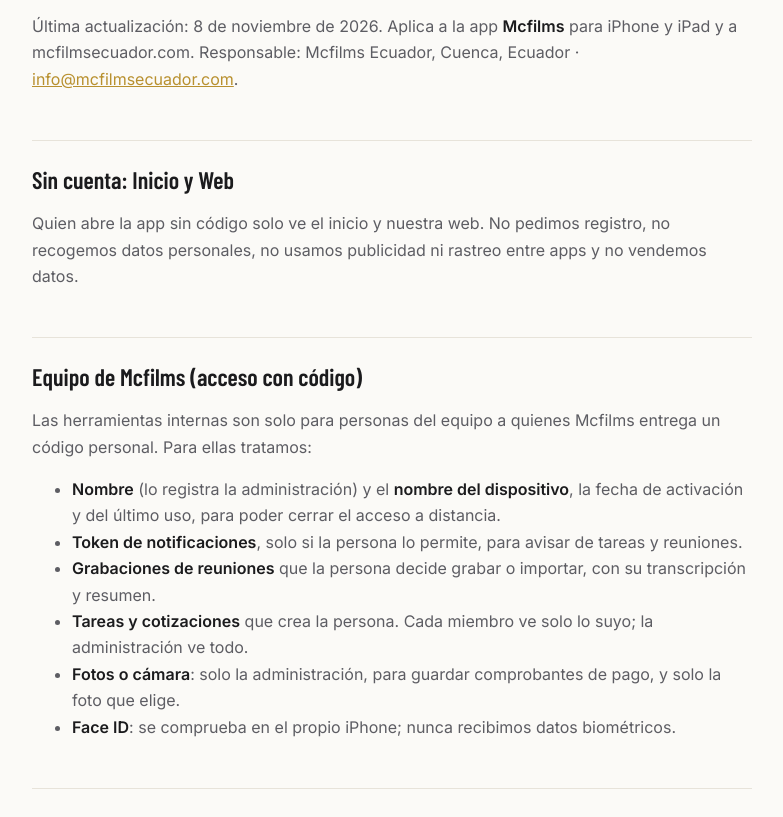
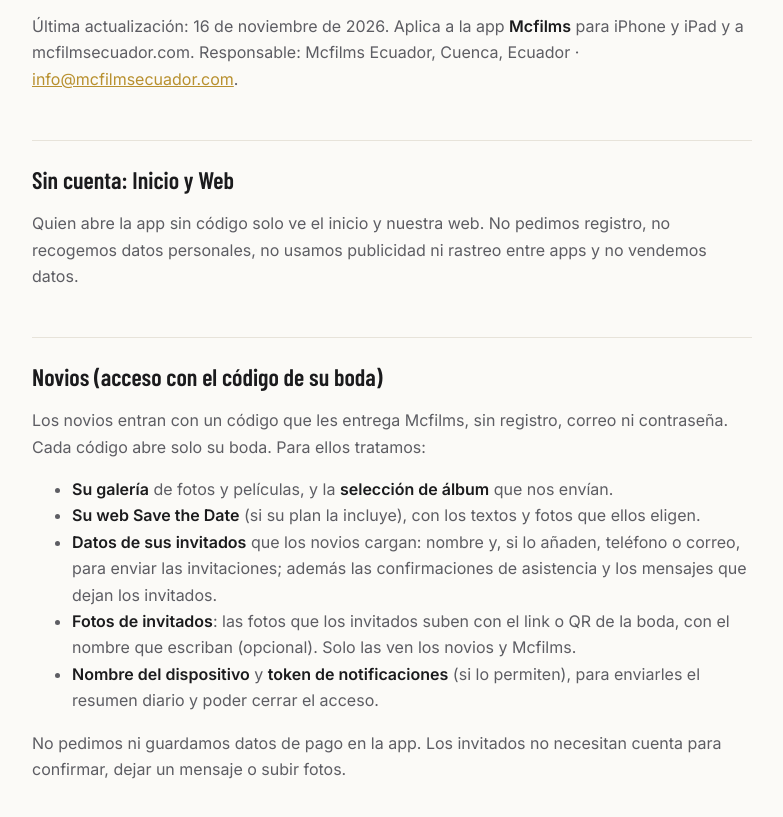
Before and after one commit to mcfilmsecuador-blip/mcfilmsweb, a plain HTML site: page privacidad.html in a window 1280 px wide. Shown: the part 134-951 px from the top of the page, without its empty margins (248-1031 px from the left). Drawn offline with nearby package versions, Linux system fonts and the light colour scheme.

Commit message:
Privacidad: novios, invitados y fotos de invitados; créditos de Mcfilms Studio
Co-Authored-By: Claude Opus 5.5 <noreply@anthropic.com>

```diff
--- a/privacidad.html
+++ b/privacidad.html
@@ -12,9 +12,19 @@ h1{font:600 44px/1.05 'Barlow Condensed',sans-serif;margin:.2em 0 .4em} h2{font:
 p,li{color:var(--mu)} strong{color:var(--tx)} footer{margin-top:3em;font-size:14px;color:var(--mu)}
 </style></head><body><main><a class="eb" href="/">Mcfilms Ecuador</a>
 <h1>Política de privacidad</h1>
-<p>Última actualización: 8 de noviembre de 2026. Aplica a la app <strong>Mcfilms</strong> para iPhone y iPad y a mcfilmsecuador.com. Responsable: Mcfilms Ecuador, Cuenca, Ecuador · <a href="mailto:info@mcfilmsecuador.com">info@mcfilmsecuador.com</a>.</p>
+<p>Última actualización: 16 de noviembre de 2026. Aplica a la app <strong>Mcfilms</strong> para iPhone y iPad y a mcfilmsecuador.com. Responsable: Mcfilms Ecuador, Cuenca, Ecuador · <a href="mailto:info@mcfilmsecuador.com">info@mcfilmsecuador.com</a>.</p>
 <h2>Sin cuenta: Inicio y Web</h2>
 <p>Quien abre la app sin código solo ve el inicio y nuestra web. No pedimos registro, no recogemos datos personales, no usamos publicidad ni rastreo entre apps y no vendemos datos.</p>
+<h2>Novios (acceso con el código de su boda)</h2>
+<p>Los novios entran con un código que les entrega Mcfilms, sin registro, correo ni contraseña. Cada código abre solo su boda. Para ellos tratamos:</p>
+<ul>
+<li><strong>Su galería</strong> de fotos y películas, y la <strong>selección de álbum</strong> que nos envían.</li>
+<li><strong>Su web Save the Date</strong> (si su plan la incluye), con los textos y fotos que ellos eligen.</li>
+<li><strong>Datos de sus invitados</strong> que los novios cargan: nombre y, si lo añaden, teléfono o correo, para enviar las invitaciones; además las confirmaciones de asistencia y los mensajes que dejan los invitados.</li>
+<li><strong>Fotos de invitados</strong>: las fotos que los invitados suben con el link o QR de la boda, con el nombre que escriban (opcional). Solo las ven los novios y Mcfilms.</li>
+<li><strong>Nombre del dispositivo</strong> y <strong>token de notificaciones</strong> (si lo permiten), para enviarles el resumen diario y poder cerrar el acceso.</li>
+</ul>
+<p>No pedimos ni guardamos datos de pago en la app. Los invitados no necesitan cuenta para confirmar, dejar un mensaje o subir fotos.</p>
 <h2>Equipo de Mcfilms (acceso con código)</h2>
 <p>Las herramientas internas son solo para personas del equipo a quienes Mcfilms entrega un código personal. Para ellas tratamos:</p>
 <ul>
@@ -26,12 +36,12 @@ p,li{color:var(--mu)} strong{color:var(--tx)} footer{margin-top:3em;font-size:14
 <li><strong>Face ID</strong>: se comprueba en el propio iPhone; nunca recibimos datos biométricos.</li>
 </ul>
 <h2>Con quién se comparten</h2>
-<p>Los datos se guardan en Cloudflare (servidores y almacenamiento). Para transcribir y resumir reuniones el audio se envía a proveedores de inteligencia artificial (Replicate, que ejecuta modelos de Google y OpenAI, y AssemblyAI como respaldo), que lo procesan solo para darnos el resultado. Las notificaciones pasan por Expo y Apple. No compartimos datos con nadie más ni con fines publicitarios.</p>
+<p>Los datos se guardan en Cloudflare (servidores y almacenamiento). Para transcribir y resumir reuniones el audio se envía a proveedores de inteligencia artificial (Replicate, que ejecuta modelos de Google y OpenAI, y AssemblyAI como respaldo), que lo procesan solo para darnos el resultado. Las notificaciones pasan por Expo y Apple. No vendemos datos, no mostramos publicidad, no rastreamos a nadie entre apps y no compartimos datos con nadie más ni con fines publicitarios.</p>
 <h2>Cuánto tiempo y cómo borrarlos</h2>
-<p>Los datos se conservan mientras la persona forma parte del equipo. Un iPhone sin uso por 90 días se desconecta solo. Lo eliminado pasa a una papelera y la administración puede borrarlo; también puede eliminar a una persona y cerrar todos sus dispositivos. Para pedir acceso, corrección o eliminación de tus datos escribe a <a href="mailto:info@mcfilmsecuador.com">info@mcfilmsecuador.com</a> y respondemos en un máximo de 15 días.</p>
+<p>Los datos de cada boda se conservan mientras su galería y su web estén activas, según lo acordado con los novios; los novios pueden pedir que los borremos antes. Los datos del equipo se conservan mientras la persona forma parte del equipo. Un iPhone sin uso por 90 días se desconecta solo. Lo eliminado pasa a una papelera y la administración puede borrarlo; también puede eliminar a una persona y cerrar todos sus dispositivos. Para pedir acceso, corrección o eliminación de tus datos escribe a <a href="mailto:info@mcfilmsecuador.com">info@mcfilmsecuador.com</a> y respondemos en un máximo de 15 días.</p>
 <h2>Seguridad</h2>
 <p>Toda la comunicación va cifrada (HTTPS). Los códigos de acceso son personales y de un solo uso, cada dispositivo tiene su propia llave que se puede anular, y cada rol solo puede ver lo que le corresponde.</p>
 <h2>Menores</h2>
 <p>La app no está dirigida a menores de edad.</p>
-<footer>¿Dudas? <a href="/soporte.html">Soporte</a> · <a href="https://wa.me/593998400211">WhatsApp</a></footer>
+<footer>¿Dudas? <a href="/soporte.html">Soporte</a> · <a href="https://wa.me/593998400211">WhatsApp</a><br>Elaborado por <strong>Mcfilms Studio</strong> · Creador: José Andrés Mercado · Aplicación 100 % ecuatoriana 🇪🇨</footer>
 </main></body></html>
```
